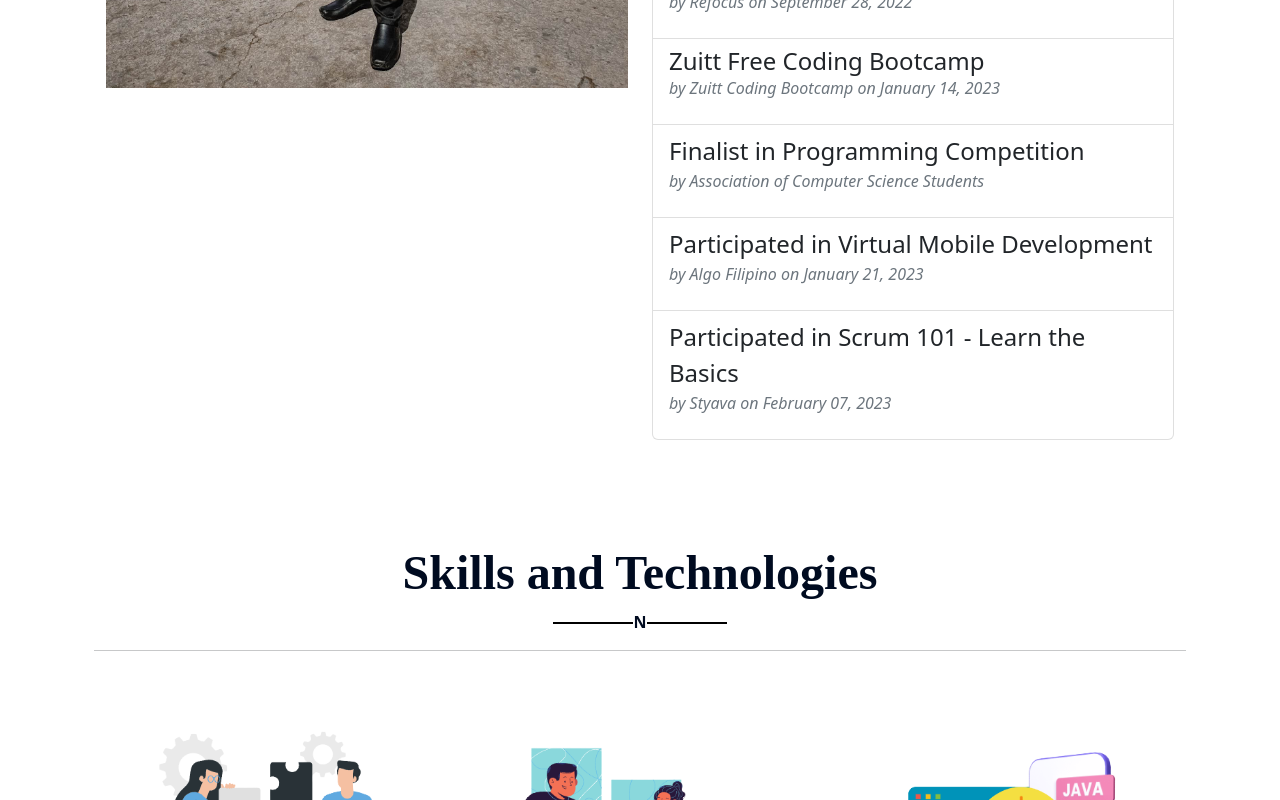
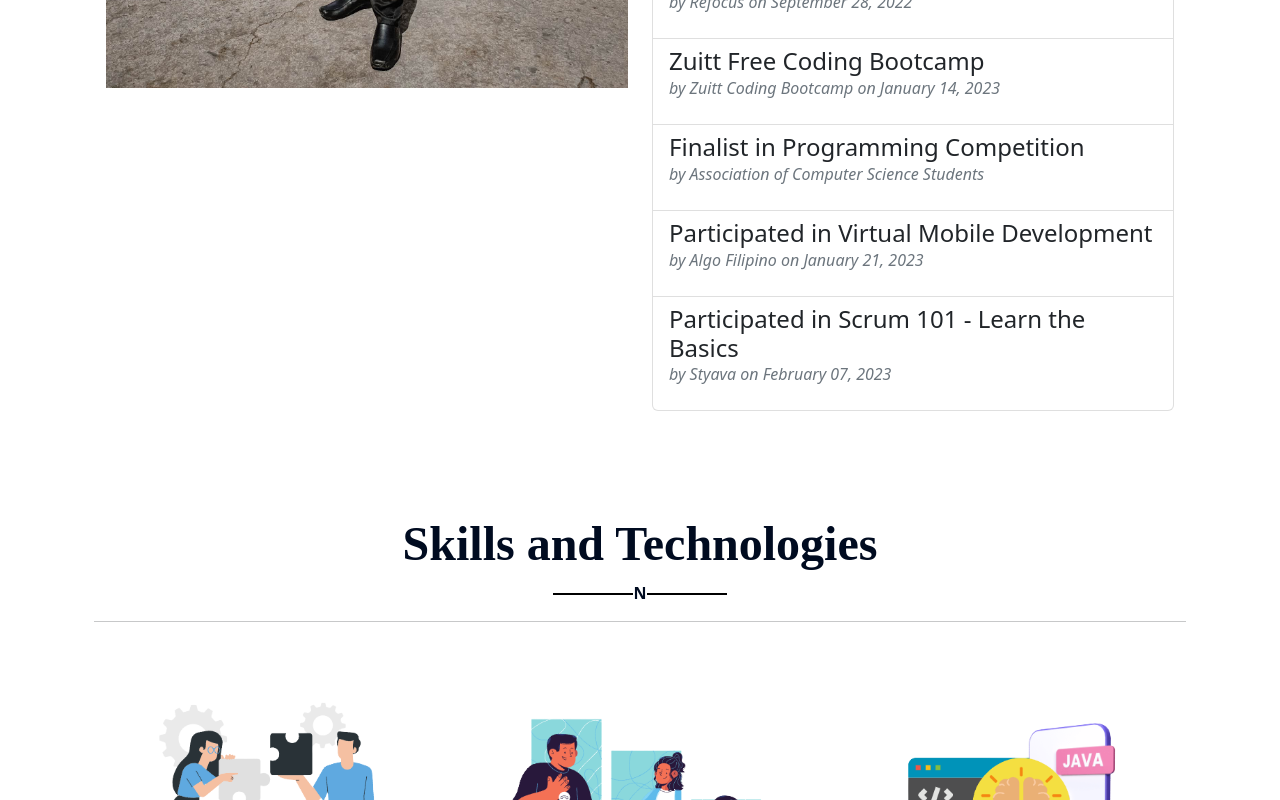
Before and after one commit to adriandotdev/Portfolio-V2023, a React (Create React App) app: page / in a window 1280 px wide. Shown: the part 1620-2420 px from the top of the page. Built offline with nearby package versions, Linux system fonts and the light colour scheme; a web font is replaced by a local one.

Commit message:
CHANGED the p tag as h3 in About section relevant experiences

```diff
--- a/src/components/main_comp/About.jsx
+++ b/src/components/main_comp/About.jsx
@@ -59,17 +59,17 @@ function About() {
                 </ListGroup.Item>
 
                 <ListGroup.Item className={`${isNightMode && 'bg-dark border'}`}>
-                  <p className={`fs-4 p-0 m-0 text-center text-xl-start ${isNightMode && 'text-contrastColor'}`}>Finalist in Programming Competition</p>
+                  <h3 className={`fs-4 p-0 m-0 text-center text-xl-start ${isNightMode && 'text-contrastColor'}`}>Finalist in Programming Competition</h3>
                   <p className="fs-6 fst-italic text-muted text-center text-xl-start">by Association of Computer Science Students</p>
                 </ListGroup.Item>
 
                 <ListGroup.Item className={`${isNightMode && 'bg-dark border'}`}>
-                  <p className={`fs-4 p-0 m-0 text-center text-lg-start ${isNightMode && 'text-contrastColor'}`}>Participated in Virtual Mobile Development</p>
+                  <h3 className={`fs-4 p-0 m-0 text-center text-lg-start ${isNightMode && 'text-contrastColor'}`}>Participated in Virtual Mobile Development</h3>
                   <p className="fs-6 fst-italic text-muted text-center text-lg-start">by Algo Filipino on January 21, 2023</p>
                 </ListGroup.Item>
 
                 <ListGroup.Item className={`${isNightMode && 'bg-dark border'}`}>
-                  <p className={`fs-4 p-0 m-0 text-center text-lg-start ${isNightMode && 'text-contrastColor'}`}>Participated in Scrum 101 - Learn the Basics</p>
+                  <h3 className={`fs-4 p-0 m-0 text-center text-lg-start ${isNightMode && 'text-contrastColor'}`}>Participated in Scrum 101 - Learn the Basics</h3>
                   <p className="fs-6 fst-italic text-muted text-center text-lg-start">by Styava on February 07, 2023</p>
                 </ListGroup.Item>
               </ListGroup>
```
